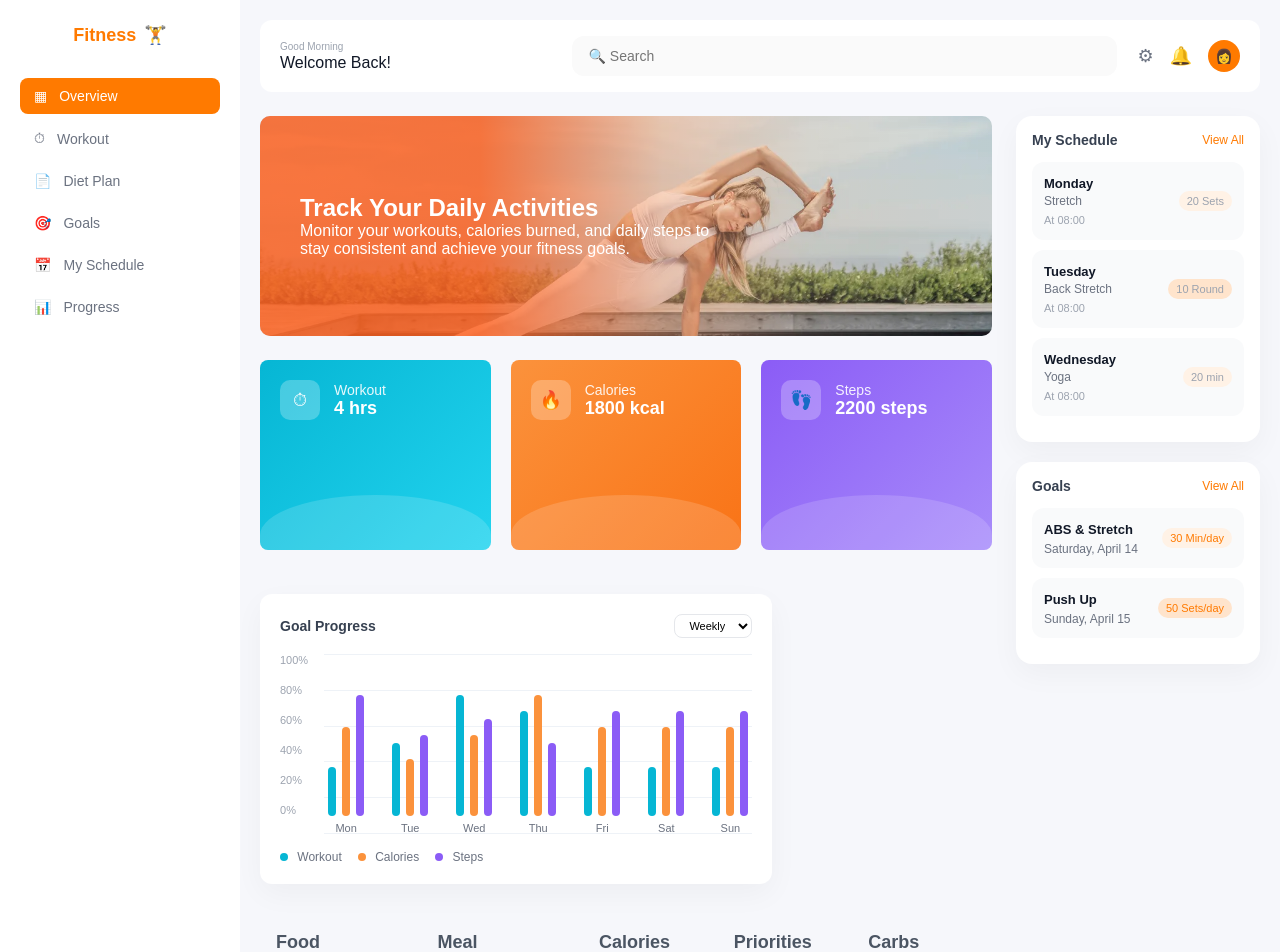
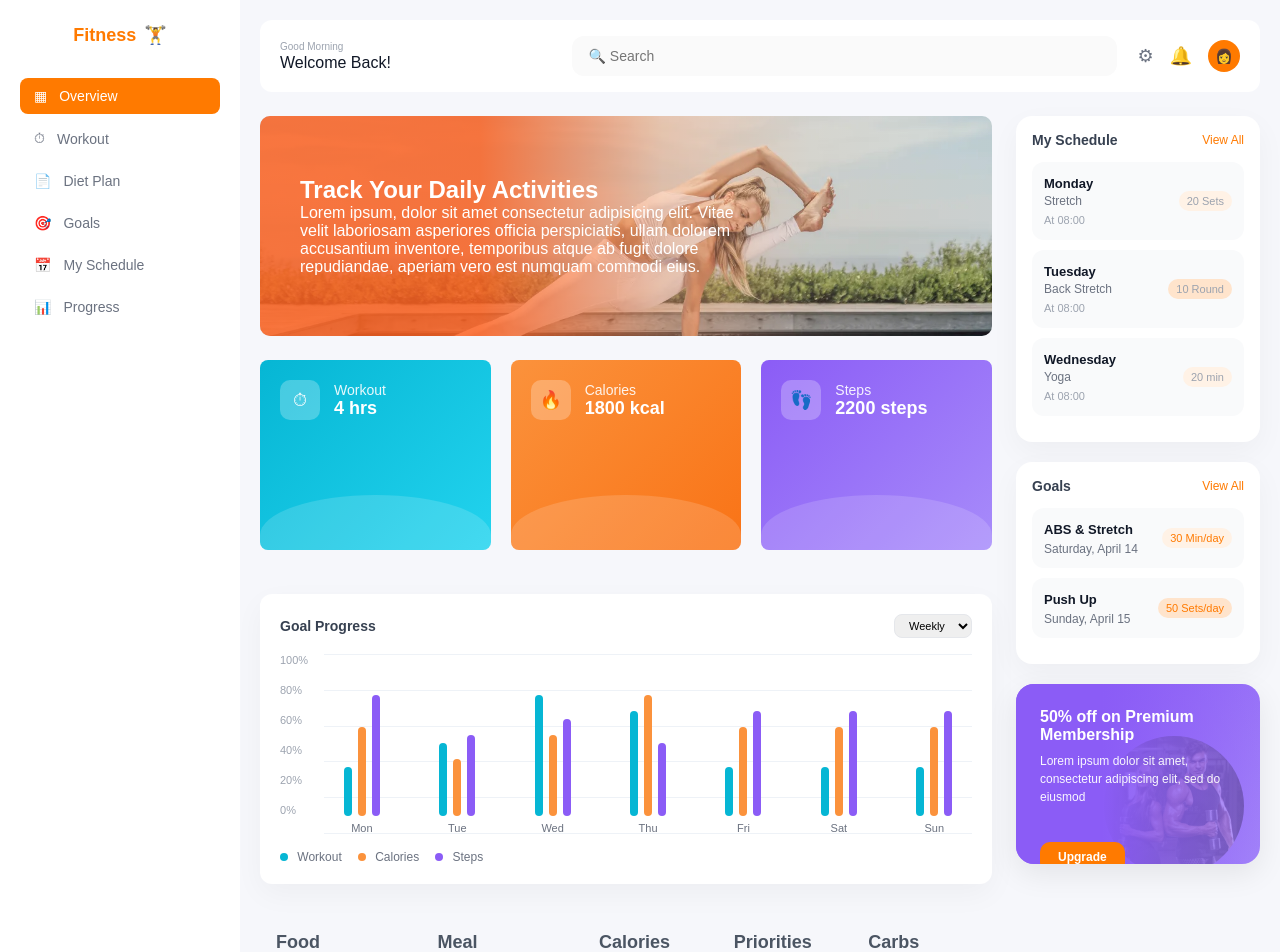
Before and after one commit to Aadesh-9/fitness--dashboard, a React (Vite) app: page / in a window 1280 px wide. Shown: the top 952 px of the page. Built offline with nearby package versions, Linux system fonts and the light colour scheme.

Commit message:
added premium card

```diff
--- a/src/components/Banner.jsx
+++ b/src/components/Banner.jsx
@@ -8,8 +8,10 @@ const Banner = () => {
       <div className="banner-content">
         <h2>Track Your Daily Activities</h2>
         <p>
-          Monitor your workouts, calories burned, and daily steps to stay
-          consistent and achieve your fitness goals.
+          Lorem ipsum, dolor sit amet consectetur adipisicing elit. Vitae velit
+          laboriosam asperiores officia perspiciatis, ullam dolorem accusantium
+          inventore, temporibus atque ab fugit dolore repudiandae, aperiam vero
+          est numquam commodi eius.
         </p>
       </div>
     </div>
--- /dev/null
+++ b/src/components/PremiumCard.jsx
@@ -0,0 +1,24 @@
+import "../styles/premiumCard.css";
+import premiumImg from "../assets/premium.webp";
+
+const PremiumCard = () => {
+  return (
+    <div className="premium-card">
+      <div className="premium-content">
+        <h4>50% off on Premium Membership</h4>
+        <p>
+          Lorem ipsum dolor sit amet, consectetur adipiscing elit, sed do
+          eiusmod
+        </p>
+        <button className="upgrade-btn">Upgrade</button>
+      </div>
+
+      {/* CIRCULAR IMAGE */}
+      <div className="premium-image-wrapper">
+        <img src={premiumImg} alt="Premium Fitness" />
+      </div>
+    </div>
+  );
+};
+
+export default PremiumCard;
--- a/src/pages/Dashboard.jsx
+++ b/src/pages/Dashboard.jsx
@@ -6,6 +6,7 @@ import GoalProgress from "../components/GoalProgress";
 import FoodTable from "../components/FoodTable";
 import Schedule from "../components/Schedule";
 import Goals from "../components/Goals";
+import PremiumCard from "../components/PremiumCard";
 
 const Dashboard = () => {
   return (
@@ -32,6 +33,7 @@ const Dashboard = () => {
           <div className="dashboard-right">
             <Schedule />
             <Goals />
+            <PremiumCard />
           </div>
         </div>
       </div>
--- a/src/styles/goalProgress.css
+++ b/src/styles/goalProgress.css
@@ -3,7 +3,6 @@
   background: #ffffff;
   border-radius: 12px;
   padding: 20px;
-  width: 70%;
   box-shadow: 0 10px 30px rgba(0, 0, 0, 0.04);
 }
 
@@ -26,7 +25,6 @@
   border-radius: 8px;
   padding: 4px 10px;
   border: 1px solid #e5e7eb;
-  background: #ffffff;
 }
 
 /* LAYOUT */
--- /dev/null
+++ b/src/styles/premiumCard.css
@@ -0,0 +1,133 @@
+.premium-card {
+  position: relative;
+  height: 180px;
+  padding: 24px;
+  border-radius: 18px;
+  background: linear-gradient(135deg, #8b5cf6, #a78bfa);
+  overflow: hidden;
+  box-shadow: 0 10px 30px rgba(0, 0, 0, 0.08);
+  color: #ffffff;
+}
+
+/* TEXT CONTENT */
+.premium-content {
+  position: relative;
+  z-index: 2; /* stays above image */
+  max-width: 60%;
+}
+
+.premium-content h4 {
+  font-size: 16px;
+  font-weight: 600;
+  margin-bottom: 8px;
+}
+
+.premium-content p {
+  font-size: 12px;
+  line-height: 1.5;
+  opacity: 0.95;
+  margin-bottom: 16px;
+}
+
+.upgrade-btn {
+  margin-top: 20px;
+  background: #ff7a00;
+  color: #ffffff;
+  border: none;
+  border-radius: 10px;
+  padding: 8px 18px;
+  font-size: 12px;
+  font-weight: 600;
+  cursor: pointer;
+}
+
+/* IMAGE BOTTOM-RIGHT */
+.premium-bg-image {
+  position: absolute;
+  bottom: 0;
+  right: 0;
+  height: 100%;
+  max-width: 55%;
+  object-fit: cover;
+  opacity: 0.55;
+  z-index: 1;
+}
+
+.premium-card::after {
+  content: "";
+  position: absolute;
+  inset: 0;
+  background: linear-gradient(
+    to right,
+    rgba(139, 92, 246, 1) 35%,
+    rgba(139, 92, 246, 0.6) 60%,
+    rgba(139, 92, 246, 0.2) 100%
+  );
+  z-index: 1;
+}
+
+/* RESPONSIVE */
+@media (max-width: 768px) {
+  .premium-card {
+    height: auto;
+  }
+
+  .premium-content {
+    max-width: 100%;
+  }
+
+  .premium-bg-image {
+    opacity: 0.35;
+  }
+}
+
+/* IMAGE CIRCLE */
+.premium-image-wrapper {
+  position: absolute;
+  right: 16px;
+  bottom: -10px; /* pushes image lower */
+  width: 130px;
+  height: 130px;
+  border-radius: 50%;
+  overflow: hidden;
+  opacity: 0.6;
+  z-index: 1;
+  background: rgba(255, 255, 255, 0.15);
+}
+
+.premium-image-wrapper img {
+  width: 100%;
+  height: 100%;
+  object-fit: cover;
+}
+
+/* keep text above image */
+.premium-content {
+  position: relative;
+  z-index: 2;
+}
+
+.premium-card {
+  position: relative;
+  overflow: hidden;
+}
+
+/* TEXT SHOULD TAKE FULL WIDTH */
+.premium-content {
+  position: relative;
+  z-index: 2;
+  max-width: 100%;
+}
+
+/* IMAGE SHOULD NOT AFFECT LAYOUT */
+.premium-image-wrapper {
+  position: absolute;
+  right: 16px;
+  bottom: -12px;
+  width: 140px;
+  height: 140px;
+  border-radius: 50%;
+  overflow: hidden;
+  opacity: 0.35;
+  pointer-events: none; /* IMPORTANT */
+}
```
Also changed, not shown: src/assets/premium.webp (added).
